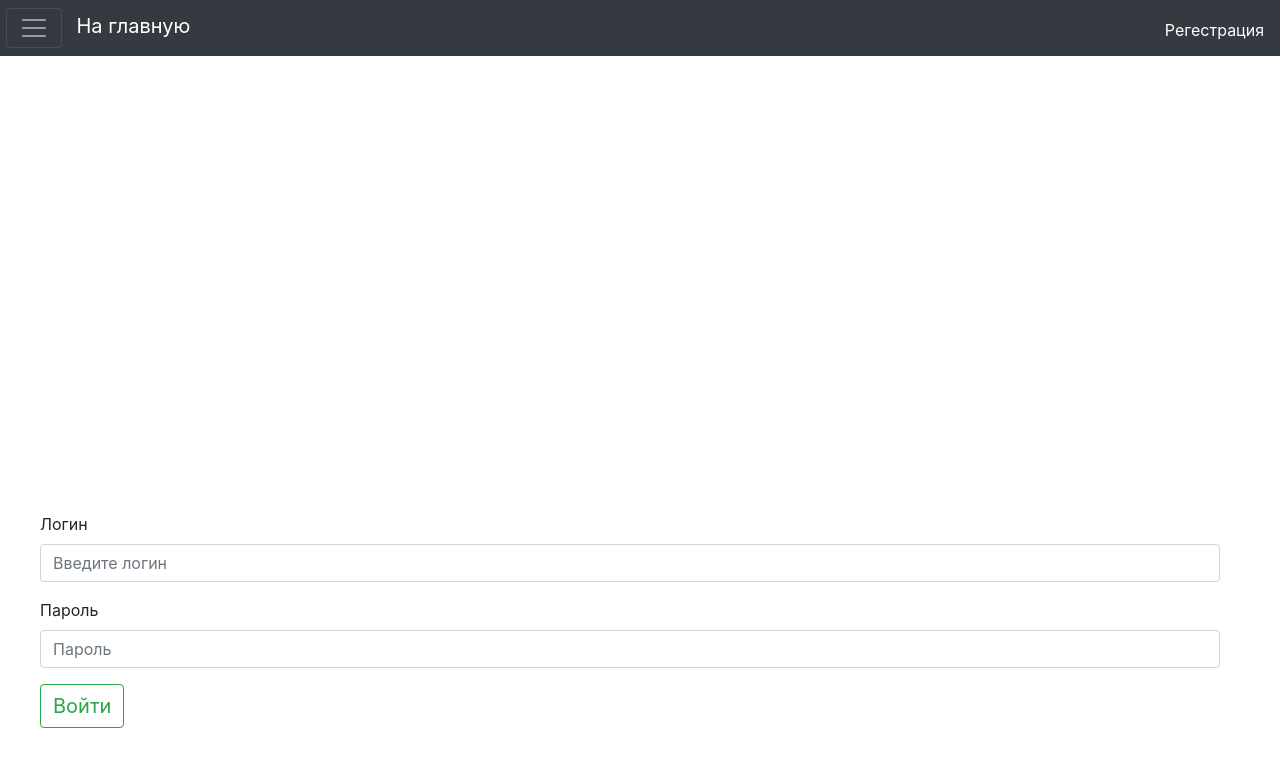
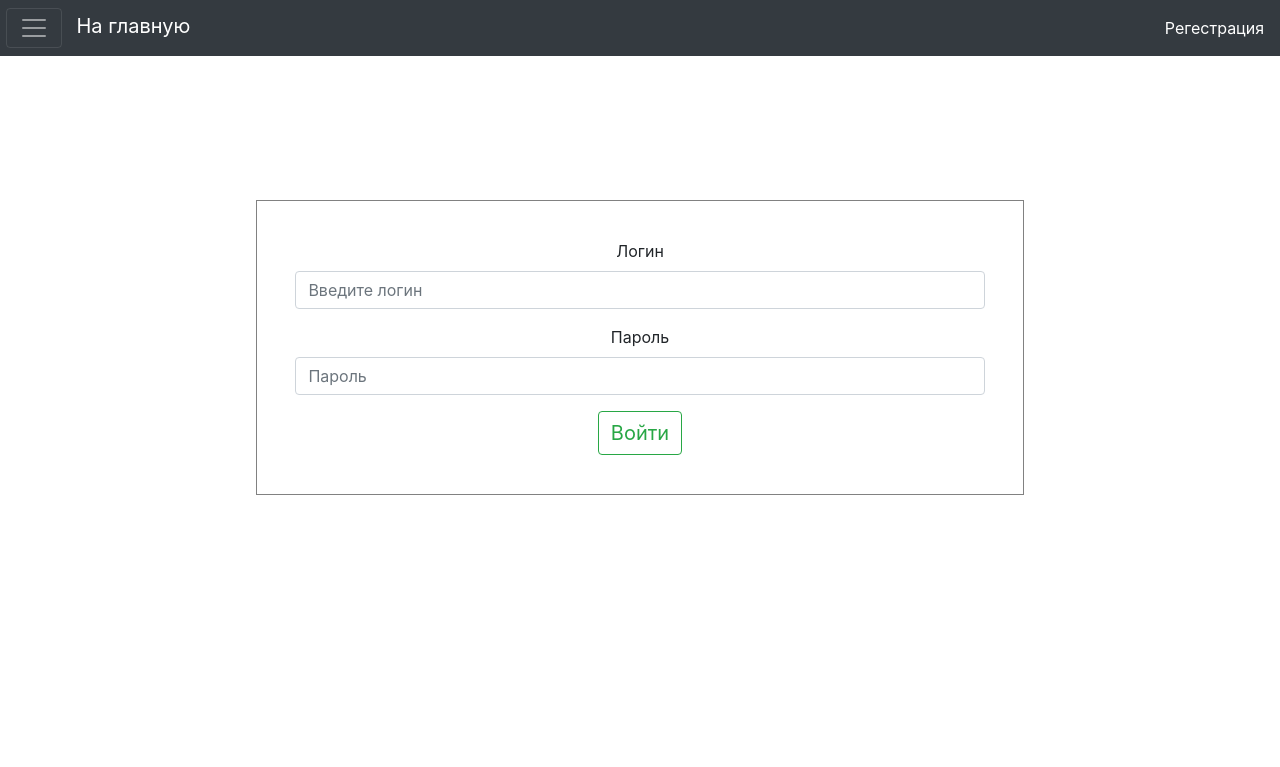
Before and after one commit to AskobVeron/CMeal, a PHP site: page /pages/login/login.php in a window 1280 px wide. Shown: the top 767 px of the page. Run offline with PHP 8.4, Linux system fonts and the light colour scheme.

Commit message:
adapted for bug screens

```diff
--- a/pages/login/login.php
+++ b/pages/login/login.php
@@ -41,8 +41,8 @@
             </div>
         </nav>
 </header>
-
-<form id="first-row">
+<form id="first-row" align="center">
+<div id="sign_block" align="center">
   <div class="form-group">
     <label for="exampleInputEmail1">Логин</label>
     <input type="email" class="form-control" id="exampleInputEmail1" aria-describedby="emailHelp" placeholder="Введите логин">
@@ -52,8 +52,8 @@
     <input type="password" class="form-control" id="exampleInputPassword1" placeholder="Пароль">
   </div>
   <button type="submit" class="btn btn-outline-success" id="enter">Войти</button>
+</div>
 </form>
-
 <script type="text/javascript" src="script/script.js"></script>
 </body>
 </html>
--- a/pages/login/style/style.css
+++ b/pages/login/style/style.css
@@ -33,16 +33,17 @@
 	font-size: 12px;
 }
 #first-row{
-	margin-top: 40%;
-	margin-left: 40px;
-	margin-right: 60px;
+    overflow: auto;
+	margin-top: 200px;
+	margin-left: 20%;
+	margin-right: 20%;
 }
 #enter{
 	font-size: 20px;
 }
-#sign_up{
-	margin-top: 0.8%;
-	margin-left: auto;
-	margin-bottom: auto;
-	height: auto;
+#sign_block{
+	border: 1px solid #818181;
+	width: auto;
+	text-align: center;
+	padding: 5%;
 }
--- a/pages/sign_up/signup.php
+++ b/pages/sign_up/signup.php
@@ -43,6 +43,7 @@
 </header>
 
 <form id="first-row">
+    <div id="sign_block" align="center">
   <div class="form-group">
     <label for="exampleInputEmail1">Логин</label>
     <input type="email" class="form-control" id="exampleInputEmail1" aria-describedby="emailHelp" placeholder="Введите логин">
@@ -53,6 +54,7 @@
     <input type="password" class="form-control password" placeholder="Введите пароль еще раз">
   </div>
   <button type="submit" id="regestration" class="btn btn-outline-primary">Зарегестрироваться</button>
+</div>
 </form>
 
 <script type="text/javascript" src="script/script.js"></script>
```
Also changed, not shown: pages/sign_up/style/style.css (+9 -8 lines).
